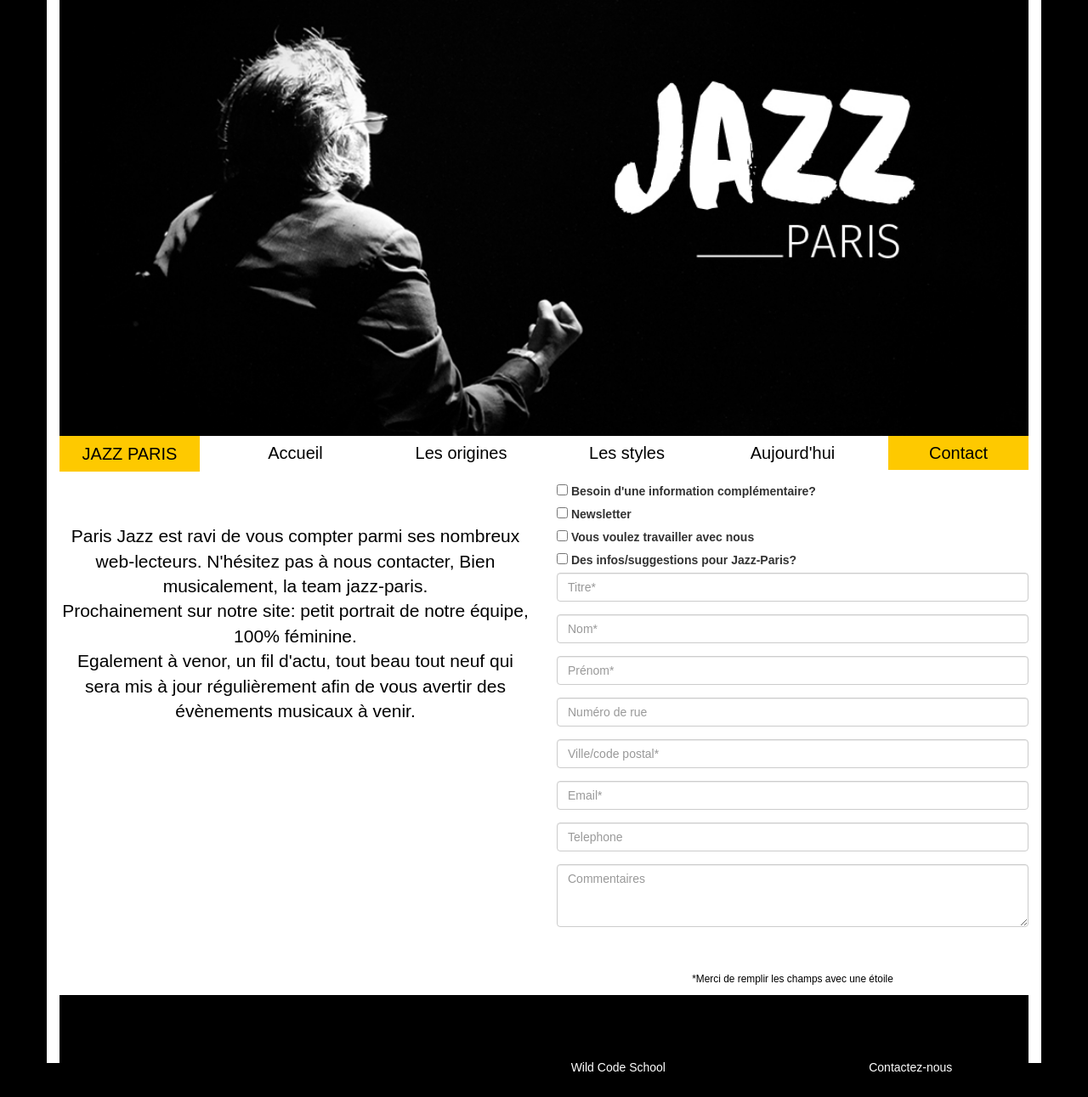
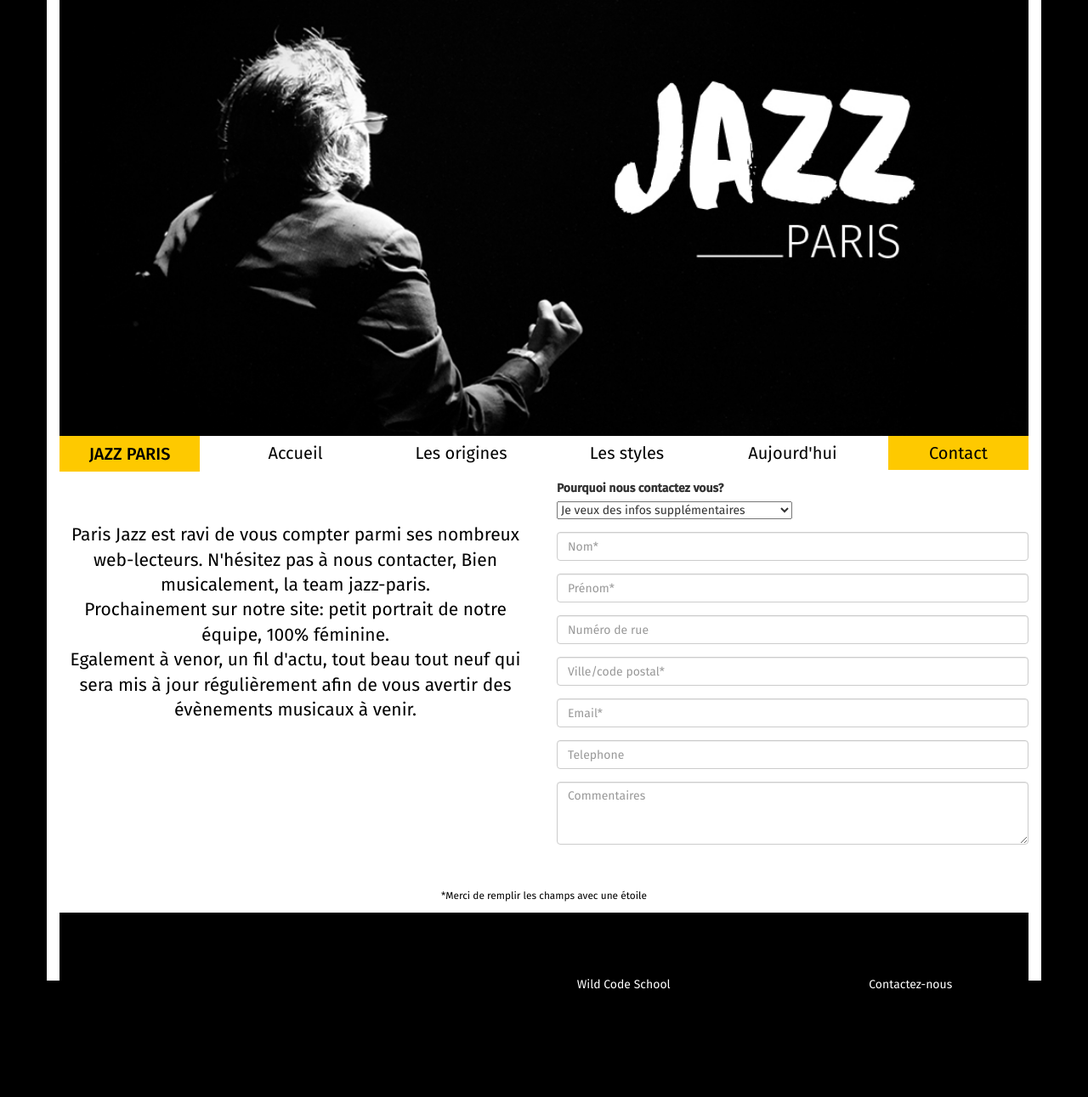
Before and after one commit to emelineap/jazz-paris, a PHP site: page /about.php in a window 1280 px wide. Shown: the whole page at 85% size. After the commit the page ends 1164 px from the top, so only its background shows below. Run offline with PHP 8.4, Linux system fonts and the light colour scheme.

Commit message:
corrections grâce à emeline et réindentation

```diff
--- a/about.php
+++ b/about.php
@@ -1,25 +1,31 @@
 <!DOCTYPE html>
-<html lang="fr">
+
+<html lang="en">
+
 <head>
   <meta charset="UTF-8">
+  <title>Jazz Paris: contact</title>
 
-  <link href="https://maxcdn.bootstrapcdn.com/bootstrap/3.3.7/css/bootstrap.min.css" rel="stylesheet" integrity="sha384-BVYiiSIFeK1dGmJRAkycuHAHRg32OmUcww7on3RYdg4Va+PmSTsz/K68vbdEjh4u" crossorigin="anonymous">
 
+
+  <!-- BOOTSTRAP CSS -->
+  <link rel="stylesheet" href="https://maxcdn.bootstrapcdn.com/bootstrap/3.3.7/css/bootstrap.min.css" integrity="sha384-BVYiiSIFeK1dGmJRAkycuHAHRg32OmUcww7on3RYdg4Va+PmSTsz/K68vbdEjh4u" crossorigin="anonymous">
+
+  <!-- CUSTOM CSS -->
   <link rel="stylesheet" type ="text/css" href="assets/css/header.css" />
   <link rel="stylesheet" type ="text/css" href="assets/css/footer.css" />
-  <link rel="stylesheet" href="assets/css/about.css" />
-  <title> Contact </title>
+  <link rel="stylesheet" type ="text/css" href="assets/css/about.css" />
+
+  <!-- FONT -->
+  <link href="https://fonts.googleapis.com/css?family=Fira+Sans:400,500" rel="stylesheet">
 </head>
+
+<body>
+
   <?php include ("includes/header.php");
   ?>
-
-<body>
   <!--Header réalisé par Emeline /include -->
   <!--Nav bar réalisée par Emeline /include -->
-
-
-  <header class="row col-sm-12 col-lg-12">
-  </header>
 
   <div class="container" >
     <div class="row">
@@ -30,40 +36,15 @@
       </div>
 
       <div class="col-xs-4 col-lg-6 form" >
-            <form action="/en/contact/contact/" role="form" method="POST" id="contact-form" novalidate="novalidate">
-              <input type="hidden" name="csrfmiddlewaretoken" value="tvBc2mqlYIyf6RSBSNMUJUE0NxU2PV8z">
-              <!-- hidden referral code -->
-              <input type="hidden" name="referral" value="ohne Newsletter" id="id_referral">
-              <!-- options -->
-              <div class="contact-options">
-                <span>
-                  <input name="wantsinfo" type="checkbox">
-                  <label>Besoin d'une information complémentaire?</label>
-                </span>
-              </div>
-
-              <div>
-                <span>
-                  <input name="wantsNewsletter" type="checkbox"> <label>Newsletter</label>
-                </span>
-              </div>
-
-              <div>
-                <span>
-                  <input name="wantstowork" type="checkbox" id="counsel-checkbox">
-                  <label>Vous voulez travailler avec nous</label>
-                </span>
-              </div>
-
-              <div>
-                <span>
-                  <input name="wantssubmit" type="checkbox" id="brochure-checkbox">
-                  <label>Des infos/suggestions pour Jazz-Paris?</label>
-                </span>
-              </div>
+        <form action="/en/contact/contact/" method="POST" id="contact-form">
 
           <div class="form-group">
-            <input type="text" class="form-control contact-input" id="id_title" name="title" placeholder="Titre*" required="" aria-required="true">
+            <label for="list_contact">Pourquoi nous contactez vous?</label><br />
+            <select name="reason" id="list">
+             <option value="info">Je veux des infos supplémentaires</option>
+             <option value="réclamation">J'ai une réclamation à faire</option>
+             <option value="équipe">Je souhaiterai intégrer la team Jazz Paris</option>
+           </select>
          </div>
 
          <div class="form-group">
@@ -89,11 +70,13 @@
         <div class="form-group">
           <input type="text" class="form-control contact-input" id="id_phone" name="phone" placeholder="Telephone">
         </div>
+      </form>
 
       <div>
         <textarea class="form-control contact-input" rows="3" placeholder="Commentaires" id="id_notes" name="notes"></textarea>
       </div>
-
+    </div>
+  </div>
 
   <div>
     <p>
@@ -101,14 +84,6 @@
     </p>
   </div>
 
-            </form>
-          </div>
-        </div>
-      </div>
-
-
-
-      </div>
 </div>
 
 <!--footer par Emeline /include -->
```
Lines whose indentation alone changed are shown as unchanged.
